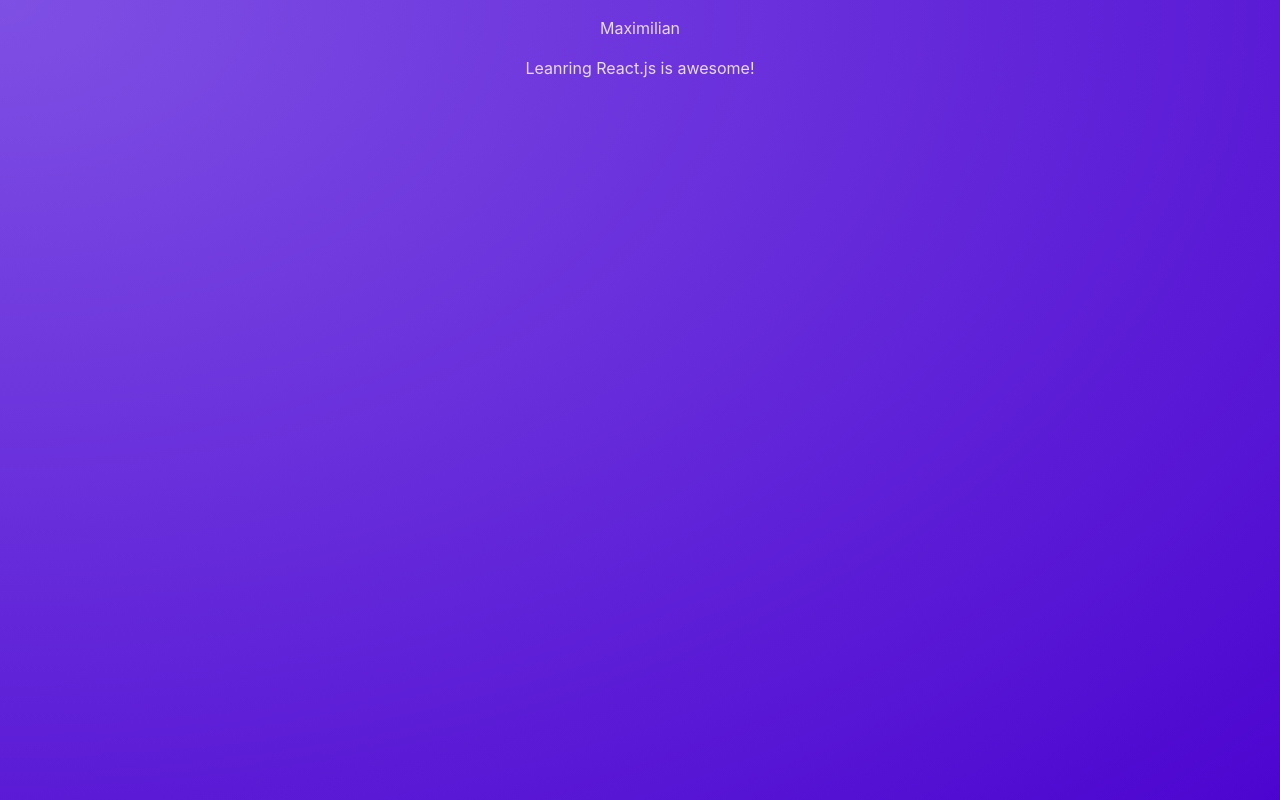
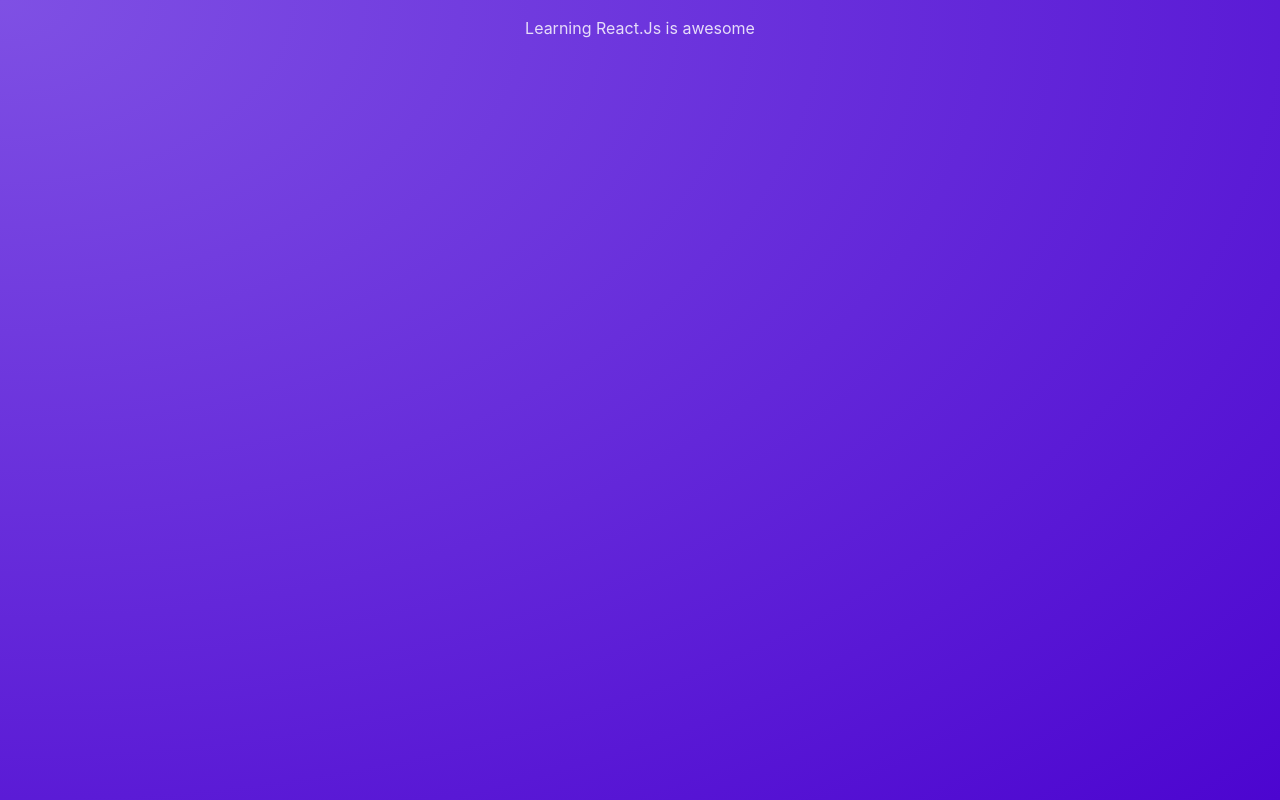
Before and after one commit to Susmita-Rani-Ghosh/React-Poster, a React (Vite) app: page / in a window 1280 px wide. Built offline with nearby package versions, Linux system fonts and the light colour scheme.

Commit message:
Outputting Dynamic Values

```diff
--- a/src/components/Post.jsx
+++ b/src/components/Post.jsx
@@ -1,10 +1,11 @@
-const names= ['Maxmillion', 'Manial'];
+const names= ['Learning React.Js is awesome', 'React.Js is Fun', 'Learning React.Js is very easy'];
 
 function Post(){
+    const chooseName = Math.random() > 0.7 ? names[0] : (Math.random() > 0.4 ? names[1]: names[2]);
     return (
     <div>
-        <p> Maximilian</p>
-        <p>Leanring React.js is awesome!</p>
+        <p>{chooseName}</p>
+
     </div>
     );
 }
```
